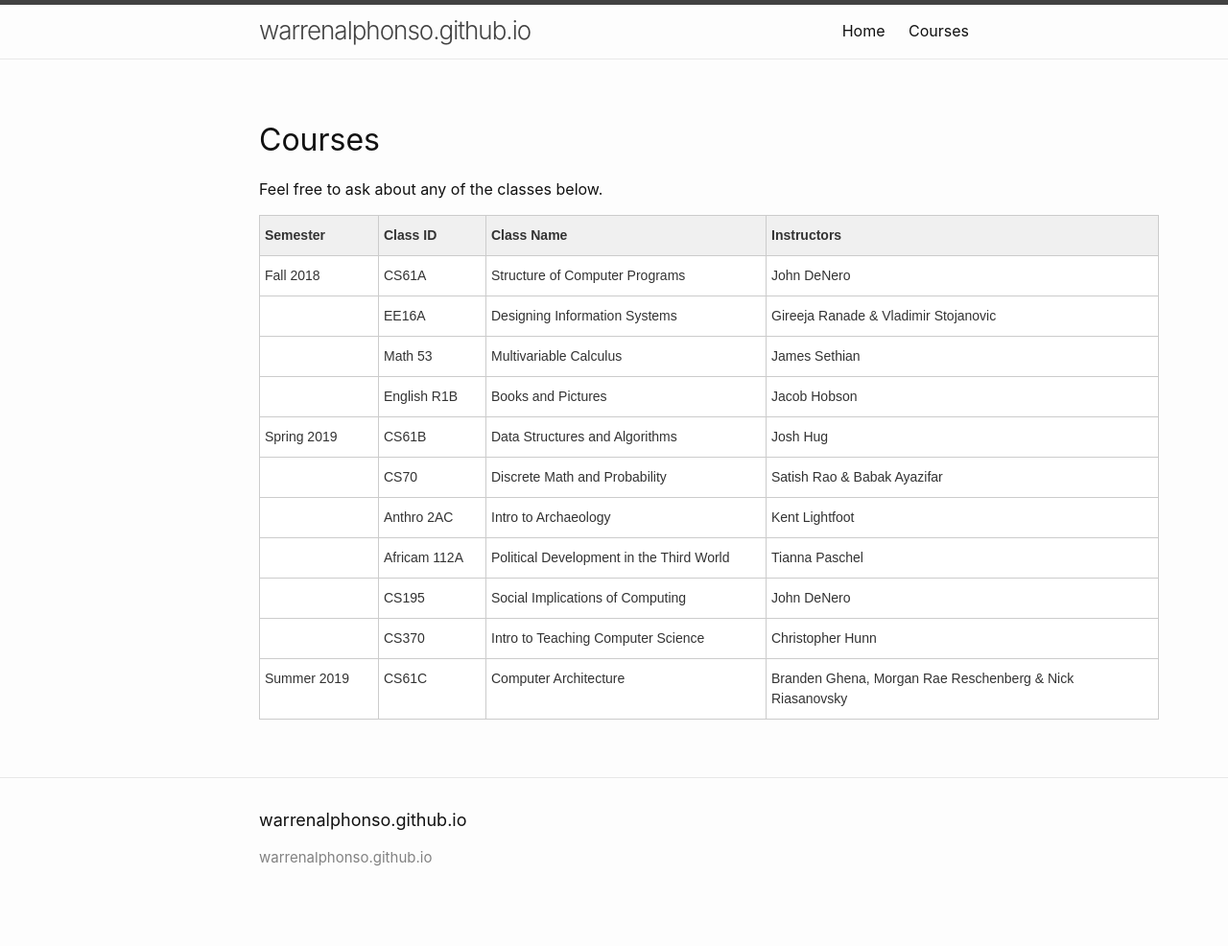
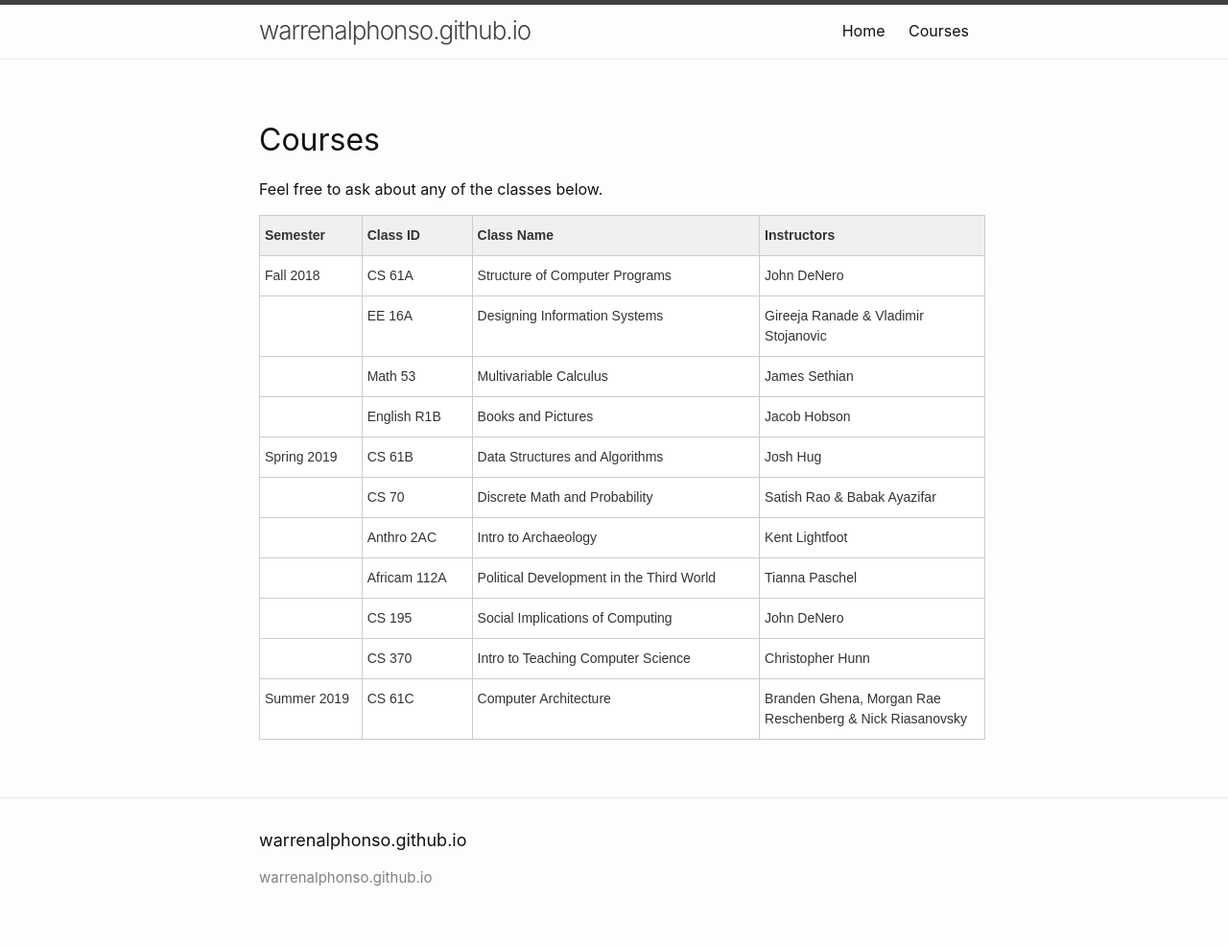
Before and after one commit to warrenalphonso/warrenalphonso.github.io, a Jekyll site: the page built from courses.html, in a window 1280 px wide. Shown: the whole page at 96% size. Built offline with Jekyll 4.4.1, drawn with Linux system fonts in a browser that asks for light colours; before the commit the page ends 965 px from its top, so only the background shows below that.

Commit message:
added readme and other small changes

```diff
--- a/courses.html
+++ b/courses.html
@@ -13,18 +13,18 @@
         <p>Feel free to ask about any of the classes below.</p>
 
         <style type="text/css">
-            .tg  {border-collapse:collapse;border-spacing:0;border-color:#ccc;}
+          .tg  {border-collapse:collapse;border-spacing:0;border-color:#ccc;margin-left:auto;margin-right:auto;}
           .tg td{font-family:Arial, sans-serif;font-size:14px;padding:10px 5px;border-style:solid;border-width:1px;overflow:hidden;word-break:normal;border-color:#ccc;color:#333;background-color:#fff;}
           .tg th{font-family:Arial, sans-serif;font-size:14px;font-weight:normal;padding:10px 5px;border-style:solid;border-width:1px;overflow:hidden;word-break:normal;border-color:#ccc;color:#333;background-color:#f0f0f0;}
           .tg .tg-fymr{font-weight:bold;border-color:inherit;text-align:left;vertical-align:top}
           .tg .tg-0pky{border-color:inherit;text-align:left;vertical-align:top}
         </style>
-            <table class="tg" style="undefined;table-layout: fixed; width: 937px">
+        <table class="tg" style="table-layout: fixed; width: 757px;">
           <colgroup>
-            <col style="width: 124px">
+          <col style="width: 104px">
           <col style="width: 112px">
           <col style="width: 292px">
-            <col style="width: 409px">
+          <col style="width: 229px">
           </colgroup>
             <tr>
               <th class="tg-fymr">Semester</th>
@@ -34,13 +34,13 @@
             </tr>
             <tr>
               <td class="tg-0pky">Fall 2018</td>
-                <td class="tg-0pky">CS61A</td>
+              <td class="tg-0pky">CS 61A</td>
               <td class="tg-0pky">Structure of Computer Programs</td>
               <td class="tg-0pky">John DeNero</td>
             </tr>
             <tr>
               <td class="tg-0pky"></td>
-                <td class="tg-0pky">EE16A</td>
+              <td class="tg-0pky">EE 16A</td>
               <td class="tg-0pky">Designing Information Systems</td>
               <td class="tg-0pky">Gireeja Ranade &amp; Vladimir Stojanovic</td>
             </tr>
@@ -58,13 +58,13 @@
             </tr>
             <tr>
               <td class="tg-0pky">Spring 2019</td>
-                <td class="tg-0pky">CS61B</td>
+              <td class="tg-0pky">CS 61B</td>
               <td class="tg-0pky">Data Structures and Algorithms</td>
               <td class="tg-0pky">Josh Hug</td>
             </tr>
             <tr>
               <td class="tg-0pky"></td>
-                <td class="tg-0pky">CS70</td>
+              <td class="tg-0pky">CS 70</td>
               <td class="tg-0pky">Discrete Math and Probability</td>
               <td class="tg-0pky">Satish Rao &amp; Babak Ayazifar</td>
             </tr>
@@ -82,19 +82,19 @@
             </tr>
             <tr>
               <td class="tg-0pky"></td>
-                <td class="tg-0pky">CS195</td>
+              <td class="tg-0pky">CS 195</td>
               <td class="tg-0pky">Social Implications of Computing</td>
               <td class="tg-0pky">John DeNero</td>
             </tr>
             <tr>
               <td class="tg-0pky"></td>
-                <td class="tg-0pky">CS370</td>
+              <td class="tg-0pky">CS 370</td>
               <td class="tg-0pky">Intro to Teaching Computer Science</td>
               <td class="tg-0pky">Christopher Hunn</td>
             </tr>
             <tr>
               <td class="tg-0pky">Summer 2019</td>
-                <td class="tg-0pky">CS61C</td>
+              <td class="tg-0pky">CS 61C</td>
               <td class="tg-0pky">Computer Architecture</td>
               <td class="tg-0pky">Branden Ghena, Morgan Rae Reschenberg &amp; Nick Riasanovsky</td>
             </tr>
```
Also changed, not shown: _posts/2018-08-01-test.md (+1 -0 lines), README.md (added). Lines whose indentation alone changed are shown as unchanged.
